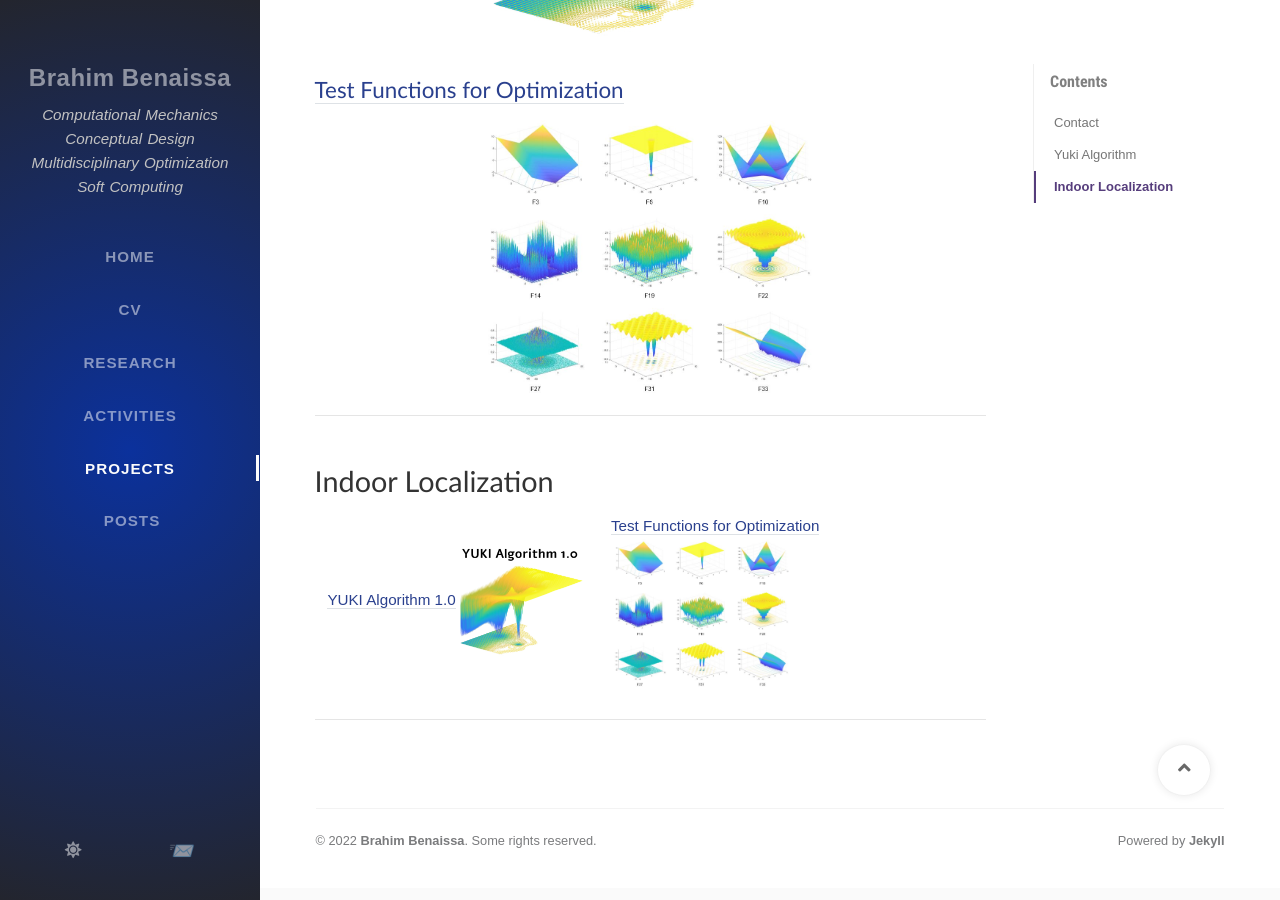
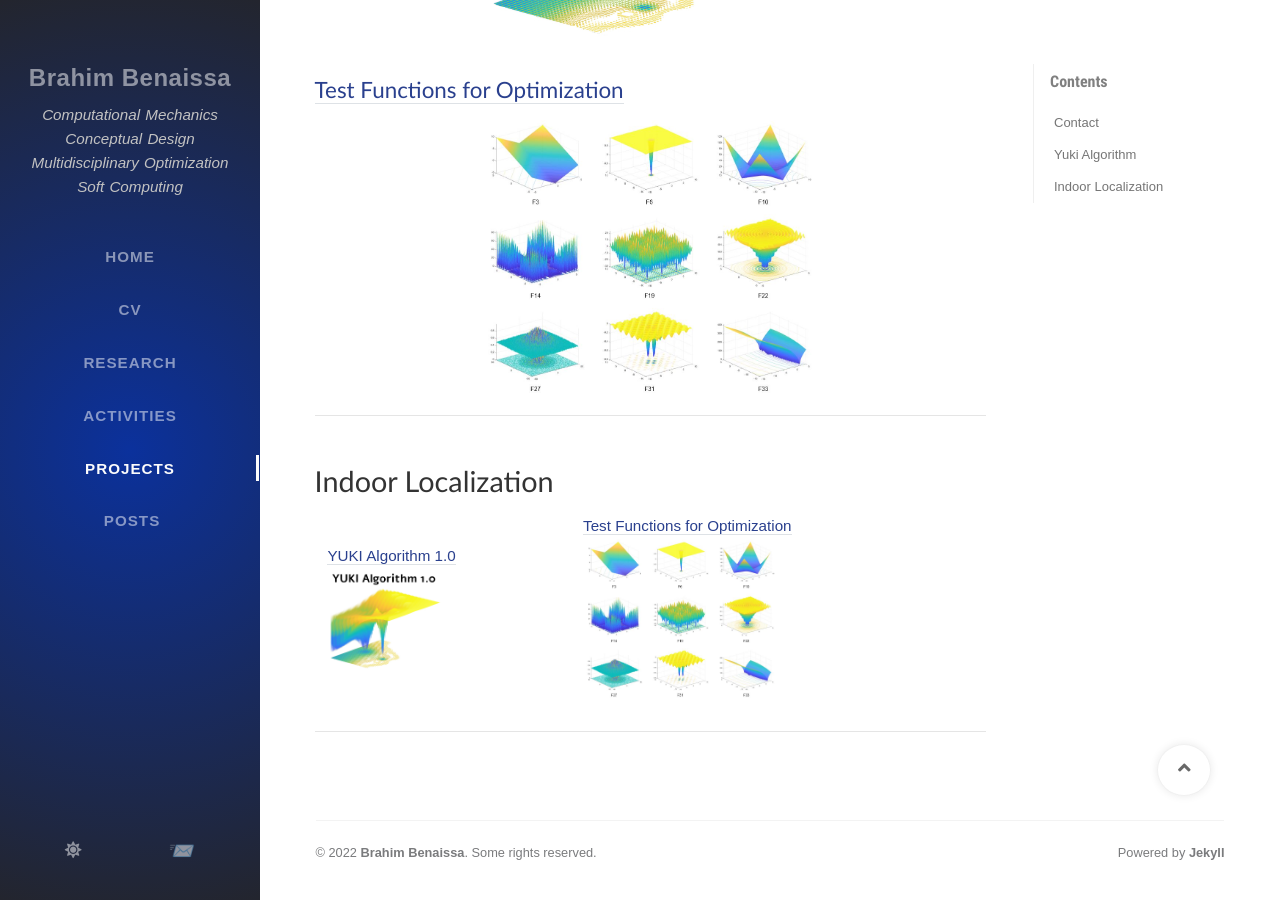
Before and after one commit to Brahim-Benaissa/Brahim-Benaissa.github.io, a Jekyll site: the page built from tabs/projects.md, in a window 1280 px wide and 900 px high, scrolled down 765 px. Built offline with Jekyll 4.4.1, drawn with Linux system fonts in a browser that asks for light colours; nearby versions of some CDN libraries; some web fonts are replaced; comment, search, counter and statistics services are not loaded.

Commit message:
Update projects.md

```diff
--- a/tabs/projects.md
+++ b/tabs/projects.md
@@ -46,7 +46,7 @@
 
 # Indoor Localization
 
-|<a href="{{site.baseurl}}/posts/Yuki-Algorithm-01"> YUKI Algorithm 1.0<a href="{{site.baseurl}}/posts/Yuki-Algorithm-01"><img src="{{site.baseurl}}/assets/files/Projects/YUKI ALGORITHM 1.0/YA_F50.jpg" width="50%"> </a> |<a href="{{site.baseurl}}/posts/plugin-optimization-testing"> Test Functions for Optimization </a> <br> <a href="{{site.baseurl}}/posts/plugin-optimization-testing"><img src="{{site.baseurl}}/assets/files/Projects/OPTIMIZATION TEST FUNCTIONS/TestFunctions.jpg" width="50%"> </a>
+|<a href="{{site.baseurl}}/posts/Yuki-Algorithm-01"> YUKI Algorithm 1.0 <br> <a href="{{site.baseurl}}/posts/Yuki-Algorithm-01"> <img src="{{site.baseurl}}/assets/files/Projects/YUKI ALGORITHM 1.0/YA_F50.jpg" width="50%"> </a> |<a href="{{site.baseurl}}/posts/plugin-optimization-testing"> Test Functions for Optimization </a> <br> <a href="{{site.baseurl}}/posts/plugin-optimization-testing"><img src="{{site.baseurl}}/assets/files/Projects/OPTIMIZATION TEST FUNCTIONS/TestFunctions.jpg" width="50%"> </a>
 
 
 
```
